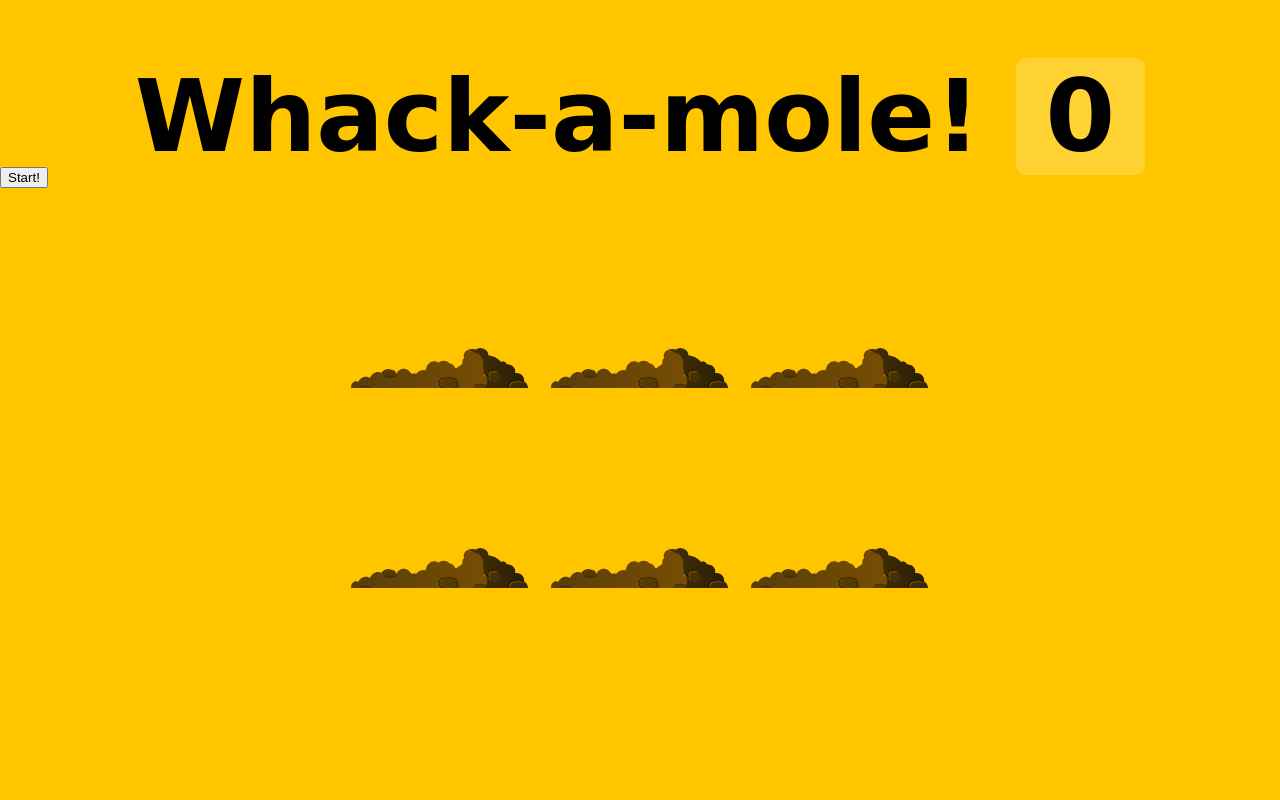
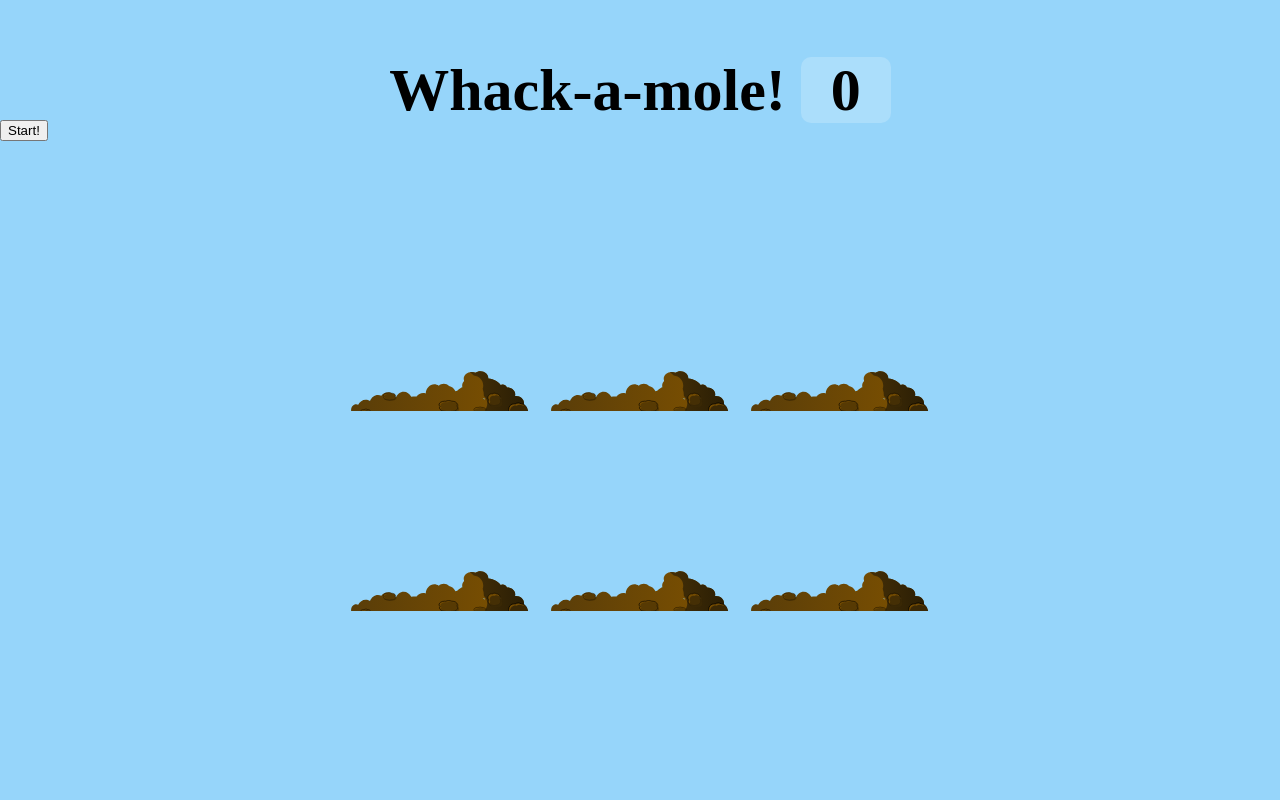
Before and after one commit to MoSaif00/30-Days-JavaScript-Challenge, a plain HTML site: page 30-Whack-A-Mole-Game/index.html in a window 1280 px wide. Drawn offline with Linux system fonts and the light colour scheme.

Commit message:
updated readme

```diff
--- a/30-Whack-A-Mole-Game/style.css
+++ b/30-Whack-A-Mole-Game/style.css
@@ -1,7 +1,7 @@
 html {
     box-sizing: border-box;
     font-size: 10px;
-    background: #ffc600;
+    background: #96d5fa;
   }
 
   *, *:before, *:after {
@@ -11,14 +11,15 @@ html {
   body {
     padding: 0;
     margin: 0;
-    font-family: 'Amatic SC', cursive;
+    /* font-family: 'Amatic SC', cursive; */
   }
 
   h1 {
     text-align: center;
-    font-size: 10rem;
+    font-size: 6rem;
     line-height: 1;
     margin-bottom: 0;
+    margin-top: 60px;
   }
 
   .score {
@@ -34,6 +35,7 @@ html {
     display: flex;
     flex-wrap: wrap;
     margin: 0 auto;
+    margin-top: 70px;
   }
 
   .hole {
```
Also changed, not shown: 29-Countdown-Timer/screen29.gif (added).
